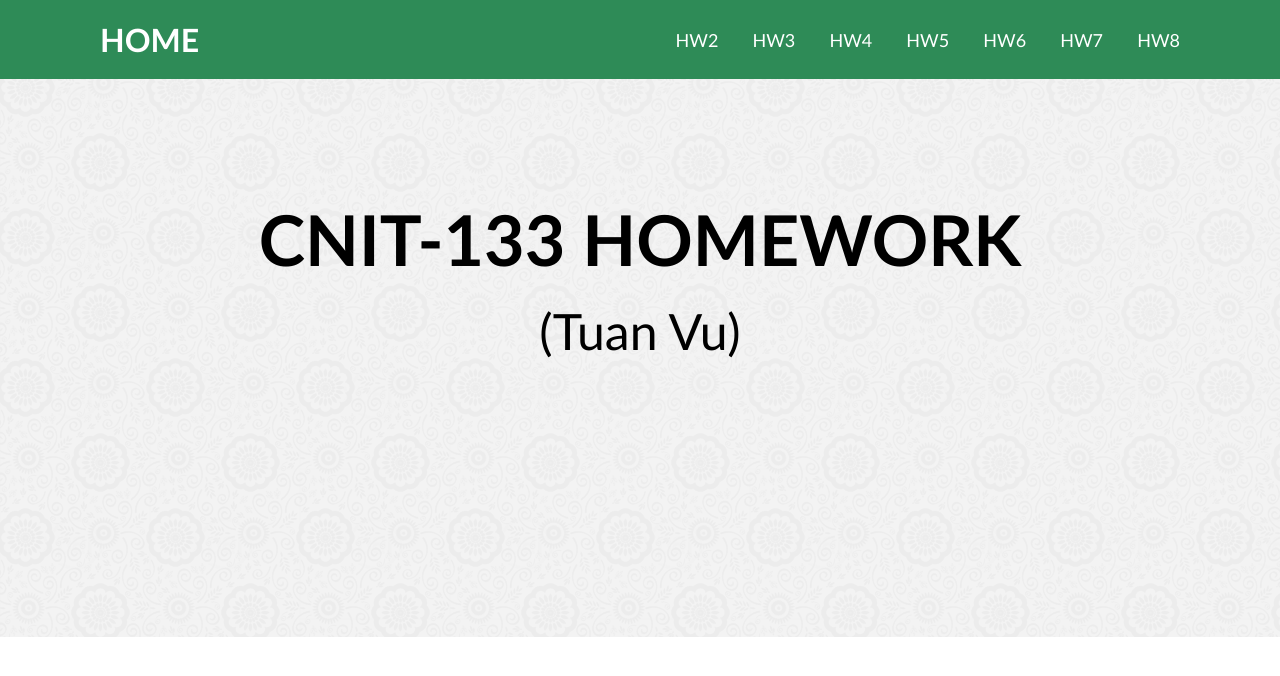
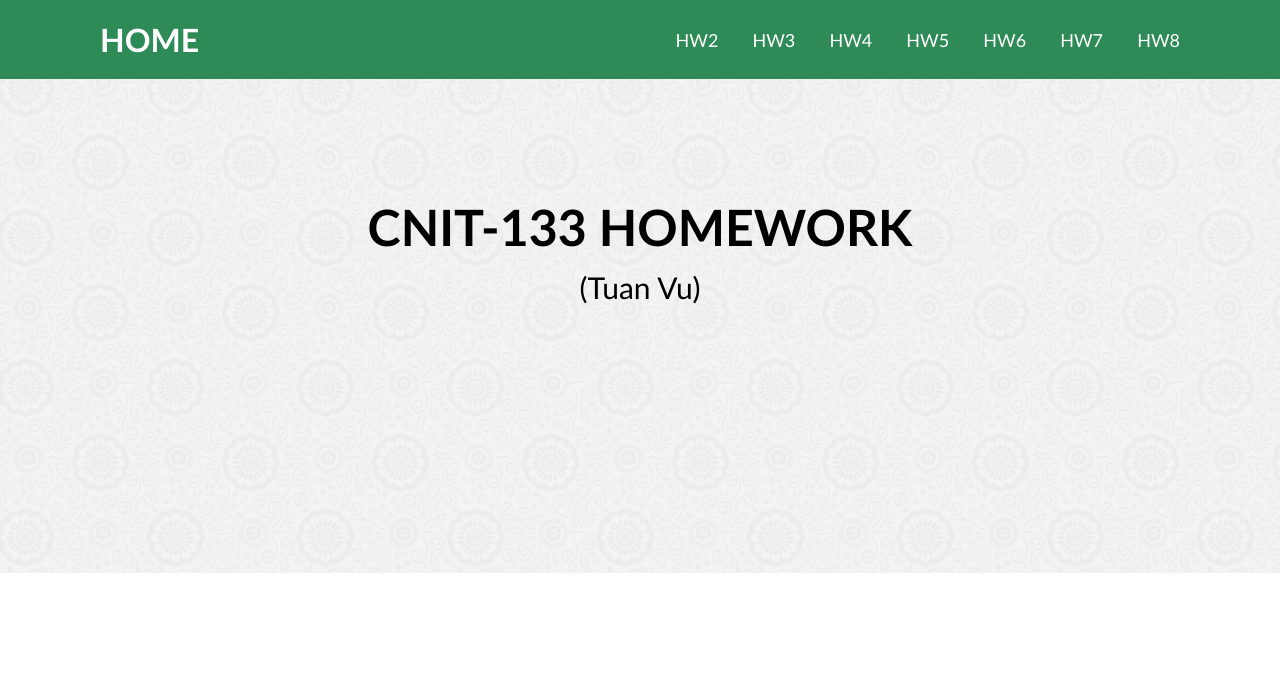
Before and after one commit to cnit132a/cnit133.github.io, a plain HTML site: page index.html in a window 1280 px wide. Drawn offline with Linux system fonts and the light colour scheme.

Commit message:
Add files via upload

```diff
--- a/index.html
+++ b/index.html
@@ -30,7 +30,7 @@
     <section class="bg-img">
         <div class="content1 bg-frame">
             <div class="row">
-                <h1 class="text-center" style="padding-top: 50px; font-size: 70px;">
+                <h1 class="text-center" style="padding-top: 50px; font-size: 50px;">
                     CNIT-133 HOMEWORK
                 </h1>
                 <p class="text-center" style="line-height: 200%;">(Tuan Vu)</p>
--- a/style.css
+++ b/style.css
@@ -78,7 +78,7 @@ body {
     font-family:'Trebuchet MS', 'Lucida Sans Unicode', 'Lucida Grande', 'Lucida Sans', Arial, sans-serif
     sans-serif;background-color: #fff;
     color: black;
-    font-size: 50px;
+    font-size: 30px;
 }
 
 .bg-frame {
```
